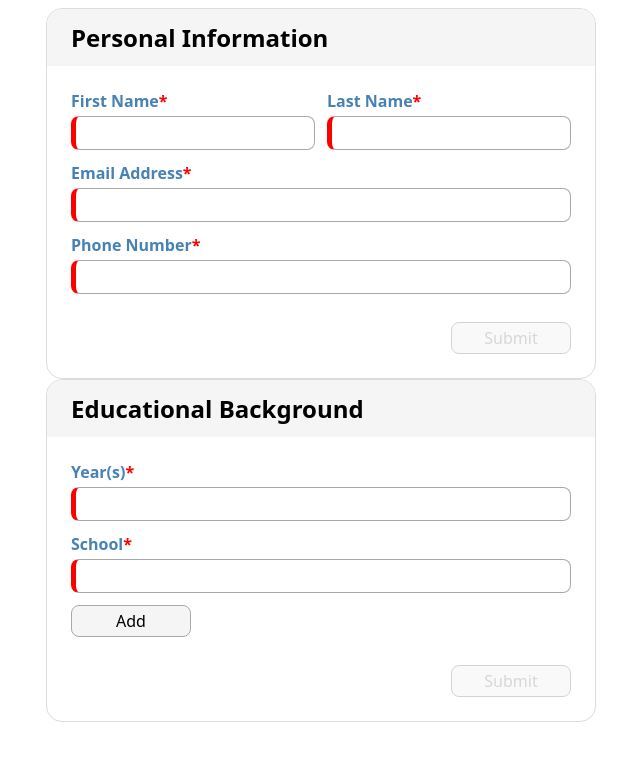
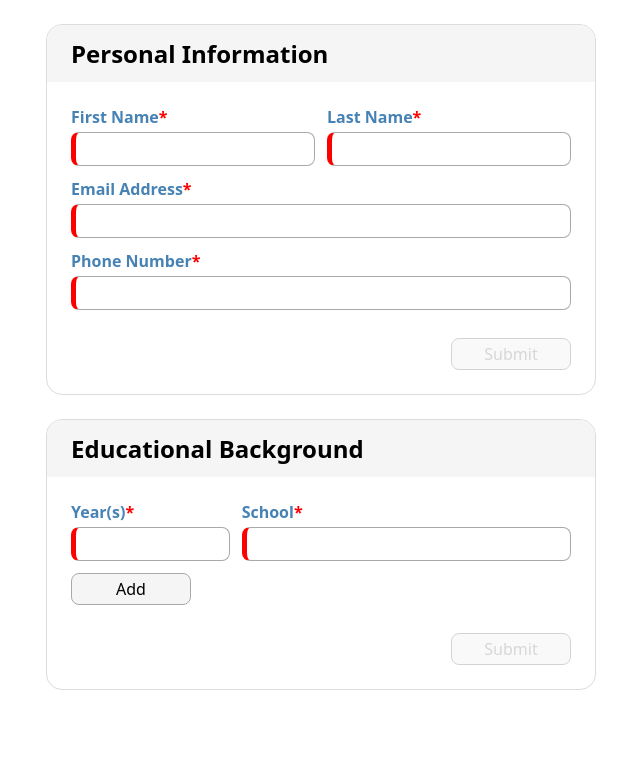
Before and after one commit to AidanPaoloBelmonte/cv-application, a React (Vite) app: page / in a window 1280 px wide. Shown: the top 760 px of the page, without its empty margins (319-959 px from the left). Built offline with nearby package versions, Linux system fonts and the light colour scheme.

Commit message:
Improved handling of Extendable Forms fix: Form Entries or Groups are now generated in the JSX as needed, instead of both being generated beforehand regardless of if the form should be extendable fix: Add/Remove buttons for Extendable Groups now appear and disappear appropriately based on context

```diff
--- a/src/components/entries.json
+++ b/src/components/entries.json
@@ -4,8 +4,8 @@
     "code": "ps",
     "extendable": false,
     "fields": [
-      { "name": "firstName", "label": "First Name", "halfCol": true },
-      { "name": "lastName", "label": "Last Name", "halfCol": true },
+      { "name": "firstName", "label": "First Name", "classes": "singleCol" },
+      { "name": "lastName", "label": "Last Name", "classes": "singleCol" },
       { "name": "emailAdd", "label": "Email Address", "inputType": "email" },
       {
         "name": "phoneNum",
@@ -20,7 +20,7 @@
     "code": "ed",
     "extendable": true,
     "fields": [
-      { "name": "yearRange", "label": "Year(s)" },
+      { "name": "yearRange", "label": "Year(s)", "classes": "singleCol" },
       { "name": "school", "label": "School" }
     ]
   }
--- a/src/components/form-entry.jsx
+++ b/src/components/form-entry.jsx
@@ -5,11 +5,11 @@ function FormEntry({
   label,
   keycode,
   ref,
+  classes,
   inputType = "field",
   pattern = null,
   onChange,
   onBlur,
-  halfCol = false,
   asPlain = false,
 }) {
   const [value, setValue] = useState("");
@@ -20,12 +20,12 @@ function FormEntry({
     setValue(e.target.value);
   };
 
-  let className = "formEntry";
-  if (halfCol) className += " halfCol";
+  let className = `formEntry ${classes}`;
 
   const entry = !asPlain ? (
     <input
       id={name}
+      className={classes}
       type={inputType}
       name={name}
       onChange={onInputChange}
--- a/src/components/form-section.jsx
+++ b/src/components/form-section.jsx
@@ -35,33 +35,41 @@ function FormSection({ sectionName, code, className, extendable, fields }) {
     ));
   };
 
-  const formEntries = generateEntries();
+  const generateGroups = () => {
+    const entries = [];
 
-  const expandableEntries = [];
-  if (extendable) {
     for (let l = 0; l < extensions; l++) {
       const key = `${code}${l}`;
-      expandableEntries.push(
+      entries.push(
         <div key={key} className="extendGroup">
           {generateEntries(key)}
         </div>,
       );
     }
-  }
+
+    return entries;
+  };
 
   return (
-    <div className={className}>
+    <div className={`formSection ${className}`}>
       <div className="formContainer">
         <div className="sectionName">
           <h2>{sectionName}</h2>
         </div>
         <form onSubmit={handleSubmit()}>
-          {extendable ? expandableEntries : formEntries}
-          {extendable ? (
-            <div className="extendButton">
-              <button submit="button">Add</button>
-            </div>
-          ) : null}
+          {extendable ? generateGroups() : generateEntries()}
+          {submitted || !extendable ? null : (
+            <>
+              <div className="extendButton" key={`${className}-exBtn`}>
+                <button submit="button">Add</button>
+              </div>
+              {extensions <= 1 ? null : (
+                <div className="extendButton" key={`${className}-rdBtn`}>
+                  <button submit="button">Remove</button>
+                </div>
+              )}
+            </>
+          )}
           <div className="formFooter">
             <button
               submit="button"
--- a/src/styles/style.css
+++ b/src/styles/style.css
@@ -92,6 +92,10 @@ label {
     font-weight: bold;
 }
 
+.formSection {
+    margin: 24px 0px;
+}
+
 .formEntry {
     grid-column: span 2;
 
@@ -135,7 +139,7 @@ label {
     grid-column: span 2;
 
     display: grid;
-    grid-template-columns: repeat(auto-fit, minmax(200px, 1fr));
+    grid-template-columns: repeat(auto-fit, minmax(150px, 1fr));
     grid-template-rows: 1fr;
     grid-auto-columns: 1fr;
     grid-auto-rows: max-content;
@@ -154,6 +158,6 @@ label {
     margin-top: 16px;
 }
 
-.halfCol {
+.singleCol {
     grid-column: span 1;
 }
```
